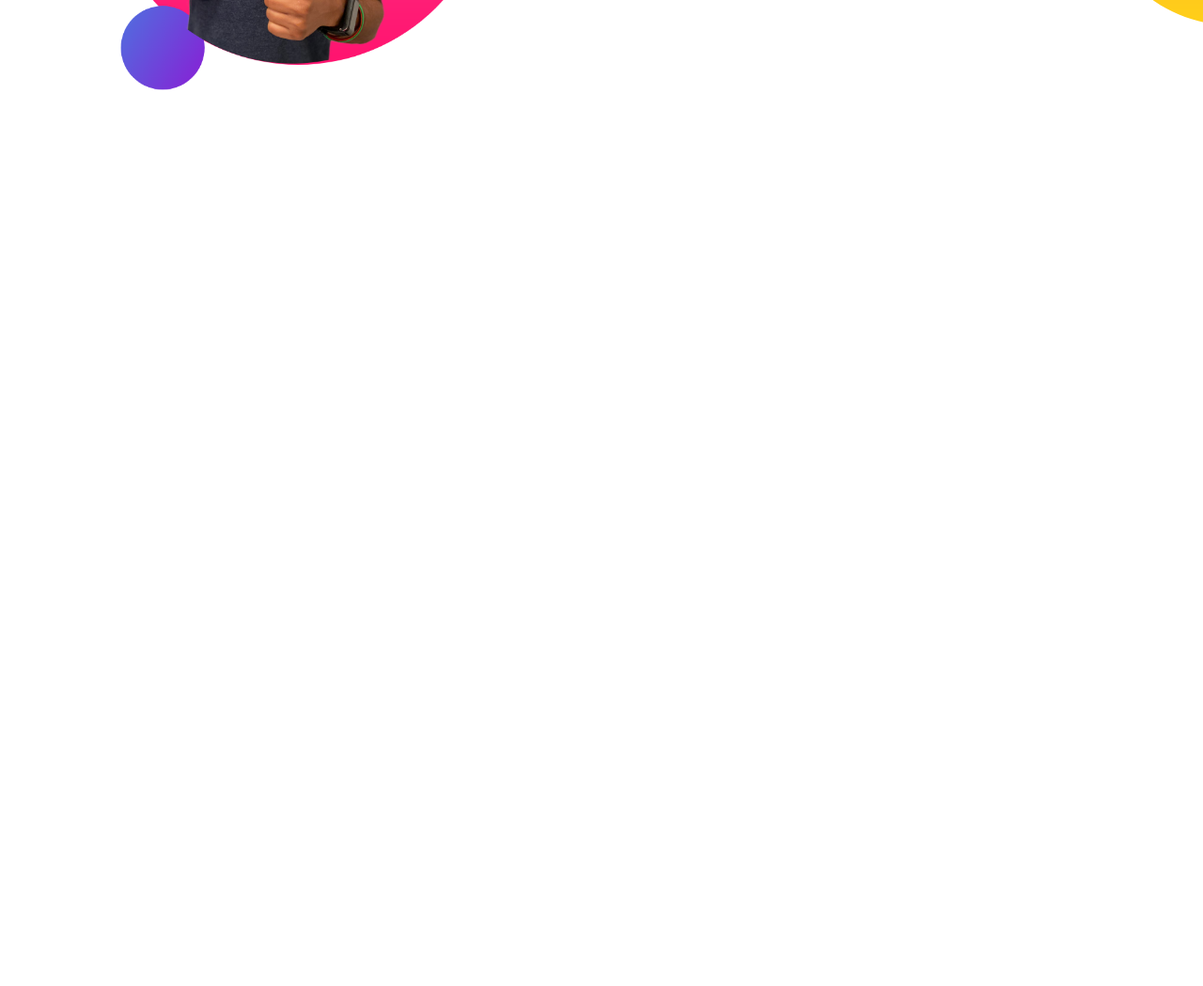
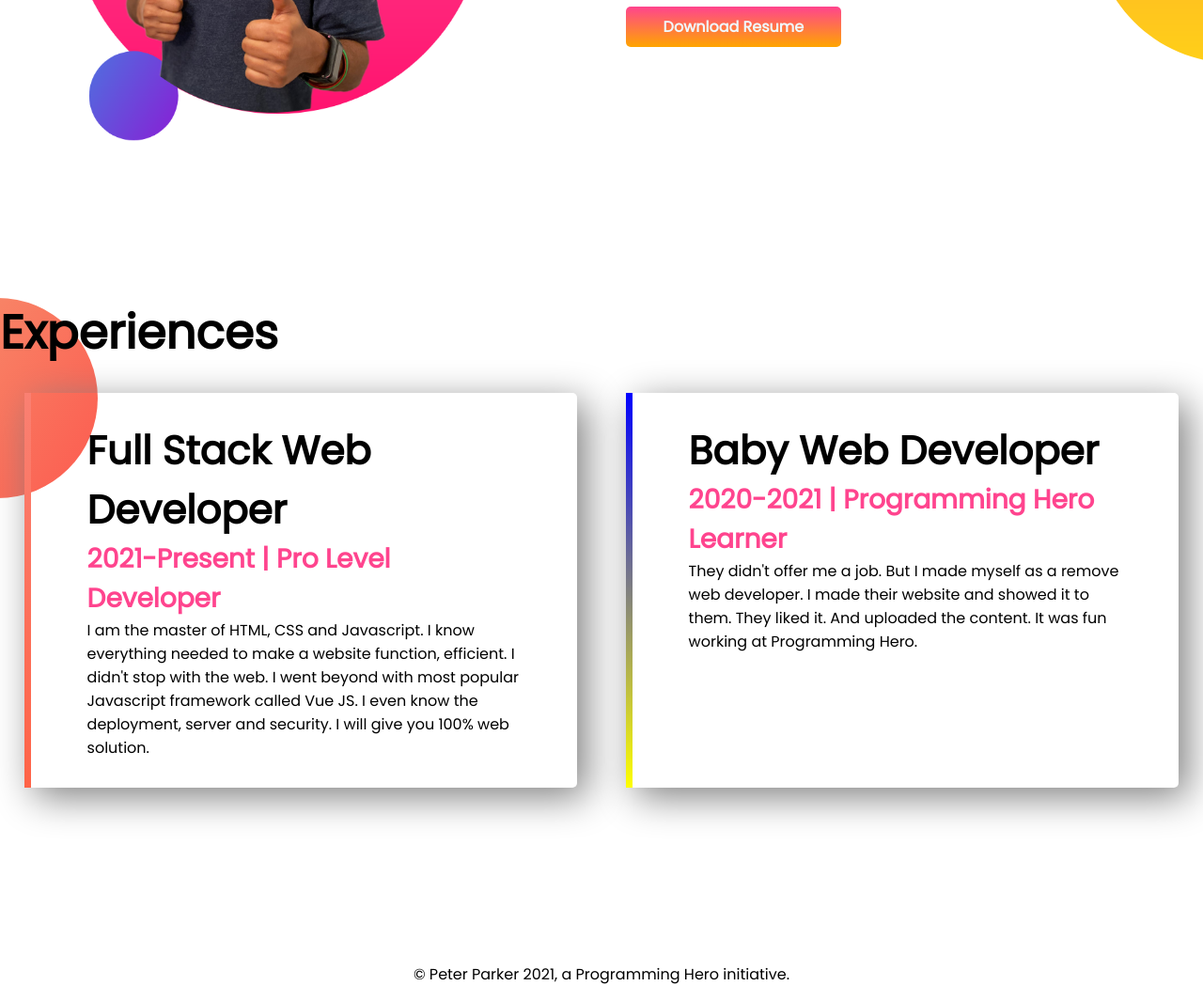
Before and after one commit to Rony923614/my-protfolio, a plain HTML site: page index.html in a window 1280 px wide. Shown: the part 961-2010 px from the top of the page at 94% size. Before the commit the page ends 1224 px from the top, so only its background shows below. Drawn offline with Linux system fonts and the light colour scheme.

Commit message:
exprience Section added

```diff
--- a/index.html
+++ b/index.html
@@ -14,12 +14,12 @@
 </head>
 
 <body>
-    <section class="banner-1">
+    <section class="banner-1 flexible-containers">
         <div class="section-all">
             <br>
             <h1>Welcome To </h1>
             <br><br>
-            <h1><span class="Name">Khayroj Jaman</span> World !</h1>
+            <h1><span class="color-pink">Khayroj Jaman</span> World !</h1>
             <br>
             <h3>Build Climber and Train Stopper </h3>
             <br>
@@ -38,9 +38,9 @@
 
     </section>
 
-    <section class="drem">
+    <section class="drem flexible-containers">
         <div class="section-all">
-            <img src=" images/jhankar2.png" alt="">
+            <img src=" images/jhankar2.png" alt="vai picture">
         </div>
         <div class="section-all">
             <h1>My Teacher </h1>
@@ -57,6 +57,33 @@
 
     </section>
 
+    <section class="flexible-area">
+        <h1>Experiences</h1>
+        <div class="flexible-containers">
+            <div class="exprience-div " id="full-stack">
+                <h2>Full Stack Web Developer</h2>
+                <h3 class="color-pink">2021-Present | Pro Level Developer</h3>
+                <p>I am the master of HTML, CSS and Javascript. I know everything needed to make a website function,
+                    efficient. I didn't stop with the web. I went beyond with most popular Javascript framework called
+                    Vue JS. I even know the deployment, server and security. I will give you 100% web solution.</p>
+
+            </div>
+
+            <div class="exprience-div" id="baby-stack">
+                <h2>Baby Web Developer</h2>
+                <h3 class="color-pink">2020-2021 | Programming Hero Learner</h3>
+                <p>They didn't offer me a job. But I made myself as a remove web developer. I made their website and
+                    showed it to them. They liked it. And uploaded the content. It was fun working at Programming Hero.
+                </p>
+            </div>
+        </div>
+
+
+    </section>
+    <footer>
+        <p>© Peter Parker 2021, a Programming Hero initiative.</p>
+    </footer>
+
 </body>
 
 </html>
--- a/style.css
+++ b/style.css
@@ -9,9 +9,10 @@ h1{
 }
 .section-all{
     width: 50%;
-    padding-left: 5%;
+    padding-left: 2%;
 }
-section{
+
+.flexible-containers{
     display: flex;
     margin-bottom: 160px;
 
@@ -27,7 +28,7 @@ section{
     font-weight: 700;
     color: aliceblue;
 }
-.Name{
+.color-pink{
     color:#ff448e;
 }
 .banner-1{
@@ -39,3 +40,35 @@ section{
     background-repeat: no-repeat;
     background-position: right;
 }
+.exprience-div{
+    box-shadow: 10px 10px 40px gray;
+    width: 44%;
+    margin: 2% 2%;
+    padding: 30px 60px;
+    border-radius: 5px;
+}
+.flexible-area{
+    background-image: url(images/exp-bg.png);
+    background-repeat: no-repeat;
+    position: left;
+}
+h2{
+    font-size:42px;
+}
+#baby-stack{
+border-left: 7px solid;
+border-image: linear-gradient(blue, yellow);
+border-image-slice: 1;
+}
+#full-stack{
+    border-left: 7px solid ;
+    border-image: linear-gradient(salmon, tomato);
+    border-image-slice: 1;
+
+}
+h3{
+    font-size: 28px;
+}
+footer p{
+    text-align: center;
+}
```
